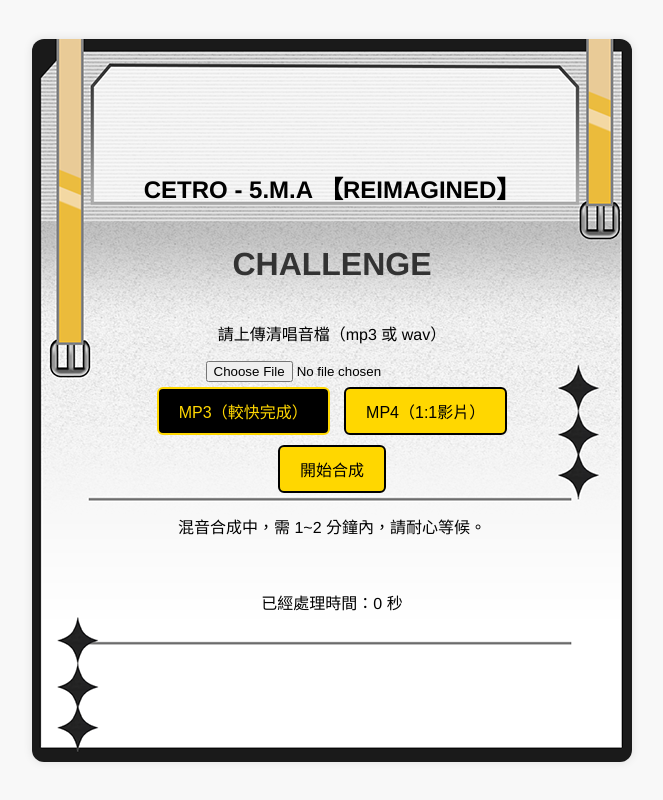
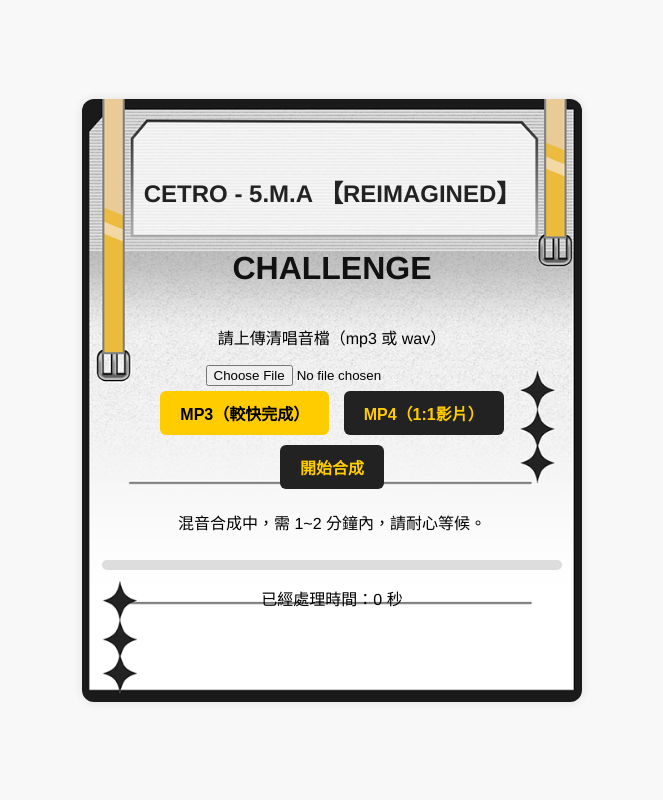
Before and after one commit to Novemk/vocal-mixerSTR, a Flask app: page / in a window 1280 px wide. Shown: the whole page, without its empty margins (308-971 px from the left). Run offline with Flask 3, Linux system fonts and the light colour scheme.

Commit message:
Update style.css

```diff
--- a/static/style.css
+++ b/static/style.css
@@ -1,4 +1,4 @@
-/* 🌐 整體頁面樣式設定 */
+/* 全域樣式設定 */
 body {
   font-family: "Helvetica Neue", Helvetica, Arial, sans-serif;
   margin: 0;
@@ -10,10 +10,10 @@ body {
   height: 100vh;
 }
 
-/* 📦 中央內容容器樣式（含背景圖） */
+/* 外框容器，內含背景圖與元件配置 */
 .container {
-  width: 600px;
-  height: 723px;
+  width: 500px;
+  height: 603px;
   padding: 20px;
   box-sizing: border-box;
   background-image: url('/static/cover.png');
@@ -28,62 +28,76 @@ body {
   align-items: center;
 }
 
-/* 🔠 主標題樣式 */
+/* 標題樣式 */
 h1 {
   text-align: center;
-  color: #333;
+  color: #111;
 }
 
-/* 🟡 通用按鈕樣式（黃底黑字 + 黑框） */
+h2 {
+  text-align: center;
+  color: #222;
+}
+
+/* 通用按鈕樣式 */
 button {
   margin: 5px;
   padding: 10px 20px;
   font-size: 16px;
-  border: 2px solid #000;
+  border: none;
   border-radius: 6px;
   cursor: pointer;
-  background-color: #FFD700; /* 黃色背景 */
-  color: #000; /* 黑色文字 */
+  background-color: #222;     /* 黑底 */
+  color: #ffcc00;             /* 黃字 */
+  font-weight: bold;
 }
 
-/* ⚫ 已選中按鈕樣式（黑底黃字 + 黃框） */
+/* 被選取的按鈕 */
 button.active {
-  background-color: #000;      /* 黑色背景 */
-  color: #FFD700;              /* 黃色文字 */
-  border: 2px solid #FFD700;   /* 黃色框線 */
+  background-color: #ffcc00;  /* 黃底 */
+  color: #000;                /* 黑字 */
 }
 
-/* 🖱️ 滑過按鈕時稍微變淡 */
+/* 滑鼠懸停效果 */
 button:hover {
   opacity: 0.9;
 }
 
-/* 📊 進度條樣式 */
+/* 📦 進度條容器 */
+.progress-bar {
+  width: 100%;
+  max-width: 500px;
+  height: 10px;
+  background-color: #ddd;
+  border-radius: 5px;
+  overflow: hidden;
+  margin-top: 10px;
+}
+
+/* 📈 進度條本體 */
 #progress {
   height: 10px;
   width: 0%;
-  background-color: #2196F3; /* 藍色進度條 */
-  margin-top: 10px;
+  background-color: #ffcc00;
   transition: width 0.3s;
 }
 
-/* 📁 合成後下載區塊間距 */
+/* 下載區塊樣式 */
 #downloadSection {
   margin-top: 20px;
 }
 
-/* ⬇️ 合成完成後的下載按鈕樣式 */
+/* ✅ 合成完成提示按鈕 */
 .download-btn {
   display: inline-block;
   padding: 10px 16px;
-  background-color: #673AB7;  /* 紫色按鈕 */
-  color: white;
+  background-color: #000;
+  color: #ffcc00;
   border-radius: 8px;
   text-decoration: none;
   font-weight: bold;
 }
 
-/* 🖱️ 滑過下載按鈕時的顏色變化 */
 .download-btn:hover {
-  background-color: #5E35B1;
+  background-color: #333;
 }
```
